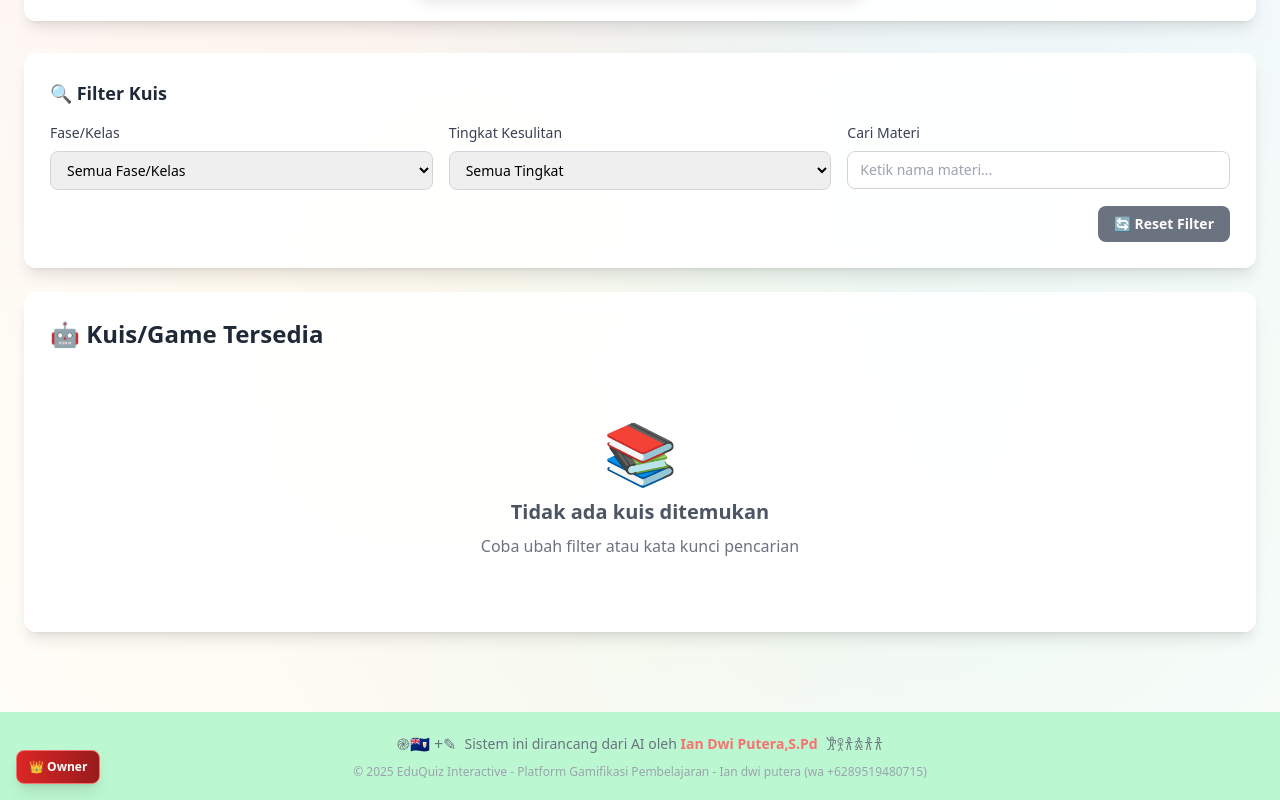
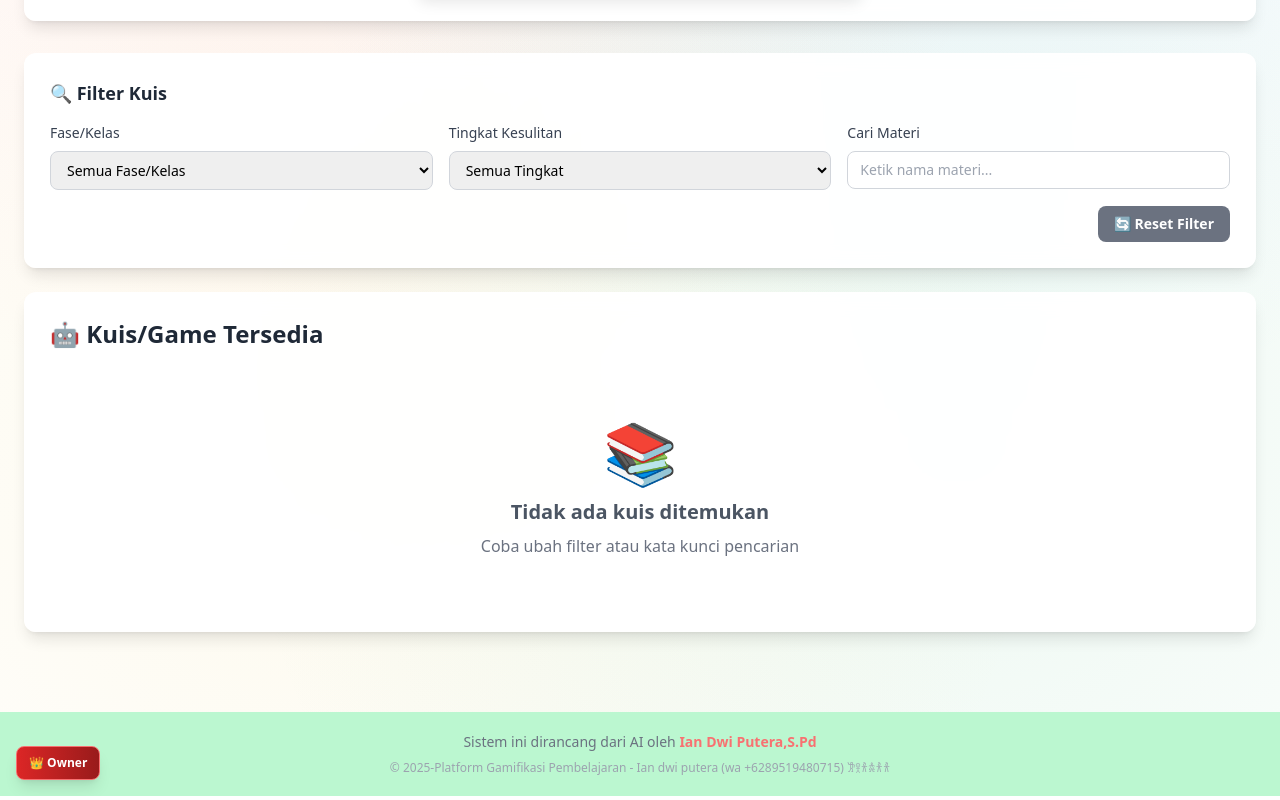
Before and after one commit to ianputera42/gamifikasi, a plain HTML site: page pendidikan.html in a window 1280 px wide. Shown: the part 665-1465 px from the top of the page. Drawn offline with nearby package versions, Linux system fonts and the light colour scheme.

Commit message:
Update pendidikan.html

```diff
--- a/pendidikan.html
+++ b/pendidikan.html
@@ -667,11 +667,11 @@
     <footer class="bg-green-200 text-gray-500 py-5 mt-12 relative">
         <div class="container mx-auto px-15 text-center">
             <div class="flex items-center justify-center space-x-2 mb-2">
-                <span class="text-1xl">֎🇦🇮 +✎</span>
+                <span class="text-1xl"> </span>
                 <p class="text-sm">Sistem ini dirancang dari AI oleh <span class="font-semibold text-red-400">Ian Dwi Putera,S.Pd</span></p>
-                <span class="text-1xl">𐦂𖨆𐀪𖠋𐀪𐀪</span>
+                <span class="text-1xl"> </span>
             </div>
-            <p class="text-xs text-gray-400">© 2025 EduQuiz Interactive - Platform Gamifikasi Pembelajaran - Ian dwi putera (wa +6289519480715)</p>
+            <p class="text-xs text-gray-400">© 2025-Platform Gamifikasi Pembelajaran - Ian dwi putera (wa +6289519480715) 𐦂𖨆𐀪𖠋𐀪𐀪</p>
         </div>
 
         <!-- Owner Access Button -->
```
